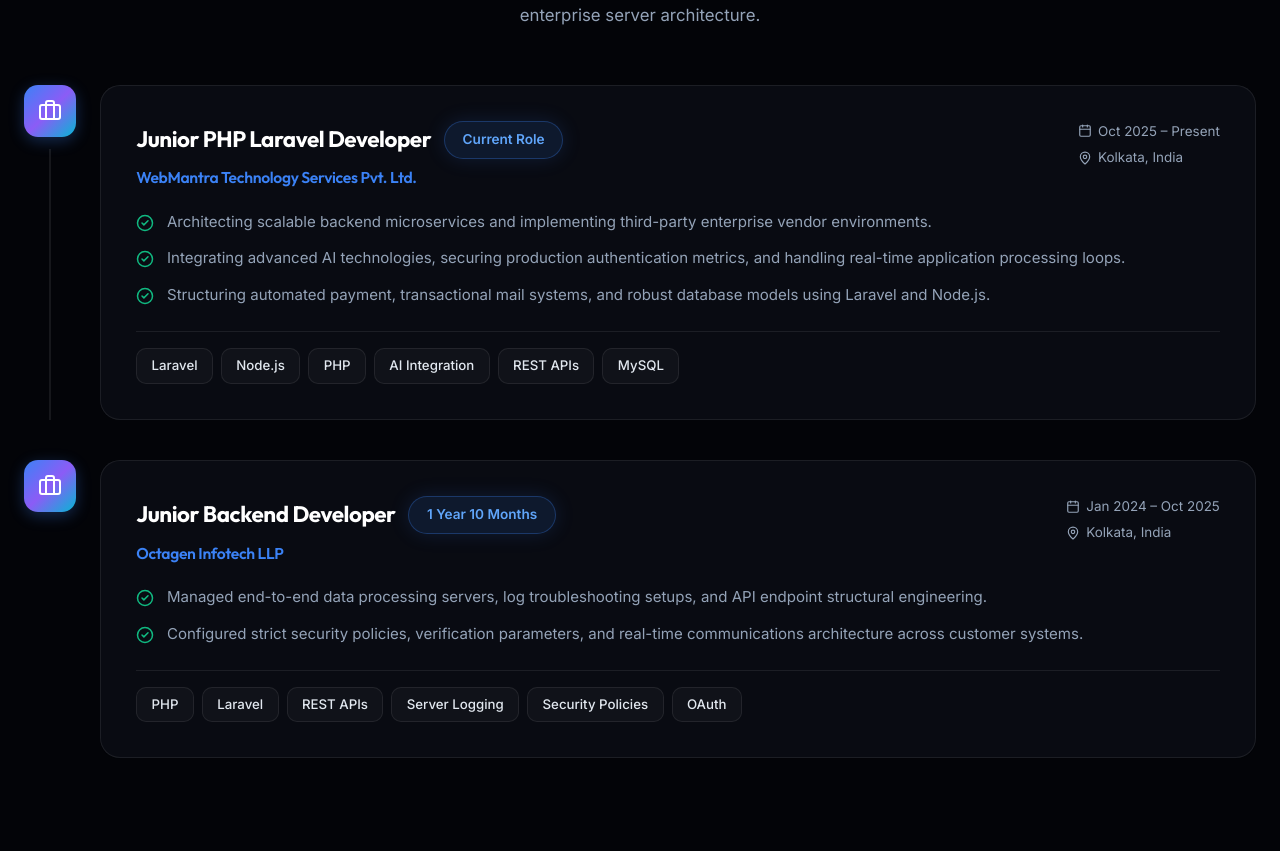
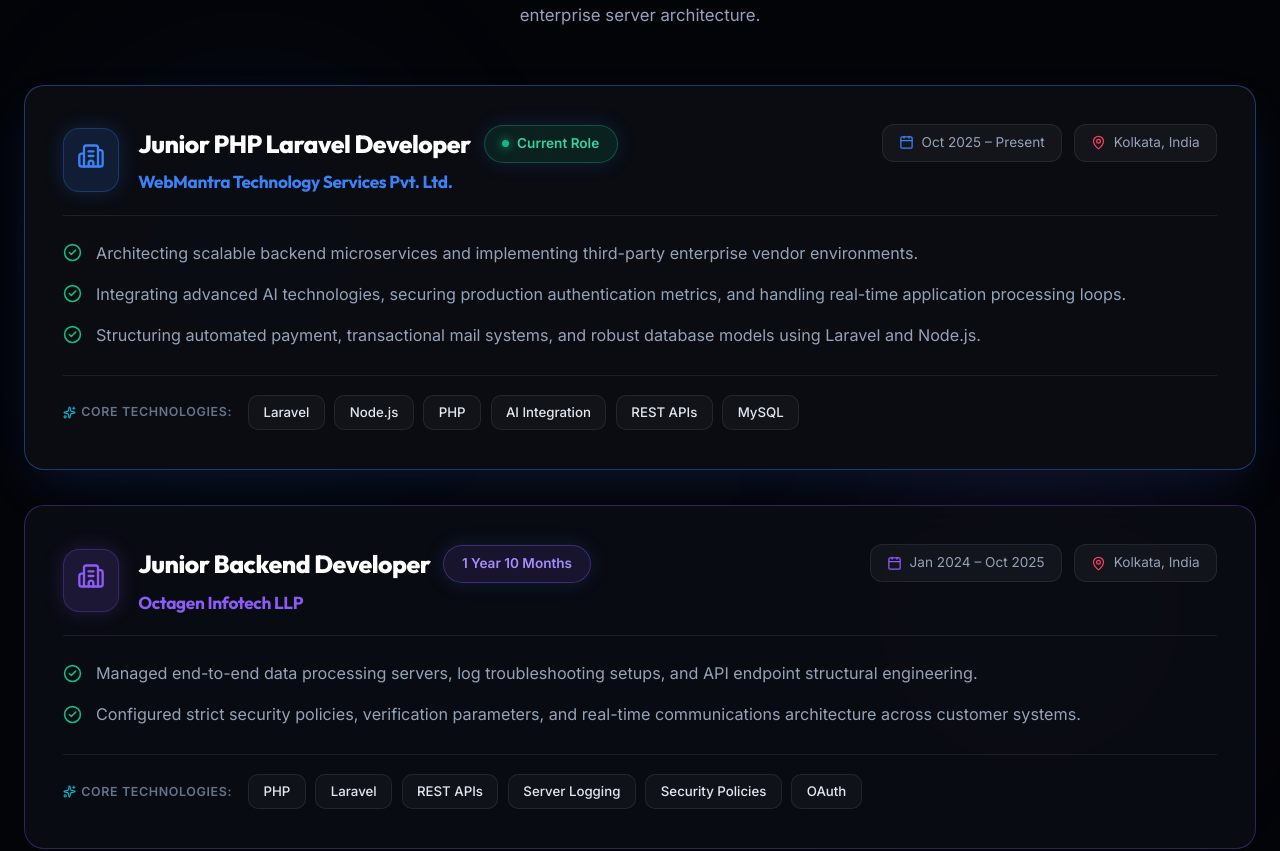
Before and after one commit to TechHub88/portfolio, a React (Vite) app: page / in a window 1280 px wide. Shown: the part 4585-5436 px from the top of the page. Built offline with nearby package versions, Linux system fonts and the light colour scheme.

Commit message:
Redesign Work Experience section into ultra-classy full-width glassmorphism cards with zero side gaps

```diff
--- a/src/components/Experience.jsx
+++ b/src/components/Experience.jsx
@@ -1,6 +1,6 @@
 import React from 'react';
 import { motion } from 'framer-motion';
-import { Briefcase, Calendar, MapPin, CheckCircle2 } from 'lucide-react';
+import { Briefcase, Calendar, MapPin, CheckCircle2, Building2, Sparkles } from 'lucide-react';
 
 const experiences = [
   {
@@ -9,6 +9,8 @@
     location: 'Kolkata, India',
     period: 'Oct 2025 – Present',
     badge: 'Current Role',
+    isCurrent: true,
+    accentColor: '#3b82f6',
     points: [
       'Architecting scalable backend microservices and implementing third-party enterprise vendor environments.',
       'Integrating advanced AI technologies, securing production authentication metrics, and handling real-time application processing loops.',
@@ -22,6 +24,8 @@
     location: 'Kolkata, India',
     period: 'Jan 2024 – Oct 2025',
     badge: '1 Year 10 Months',
+    isCurrent: false,
+    accentColor: '#8b5cf6',
     points: [
       'Managed end-to-end data processing servers, log troubleshooting setups, and API endpoint structural engineering.',
       'Configured strict security policies, verification parameters, and real-time communications architecture across customer systems.'
@@ -32,65 +36,125 @@
 
 const Experience = () => {
   return (
-    <section id="experience">
-      <div className="container">
+    <section id="experience" style={{ position: 'relative', overflow: 'hidden' }}>
+
+      {/* Dynamic Ambient Neon Glow Background */}
+      <div style={{
+        position: 'absolute',
+        top: '20%',
+        left: '2%',
+        width: '450px',
+        height: '450px',
+        background: 'radial-gradient(circle, rgba(59, 130, 246, 0.12) 0%, transparent 70%)',
+        filter: 'blur(90px)',
+        pointerEvents: 'none'
+      }} />
+
+      <div style={{
+        position: 'absolute',
+        bottom: '10%',
+        right: '2%',
+        width: '450px',
+        height: '450px',
+        background: 'radial-gradient(circle, rgba(139, 92, 246, 0.12) 0%, transparent 70%)',
+        filter: 'blur(90px)',
+        pointerEvents: 'none'
+      }} />
+
+      <div className="container" style={{ width: '100%' }}>
         <h2 className="section-title">Work Experience</h2>
         <p className="section-subtitle">
           Over 2 years of hands-on experience in backend engineering, API microservices, and enterprise server architecture.
         </p>
 
-        <div style={{ width: '100%', margin: '0 auto', display: 'flex', flexDirection: 'column', gap: '2.5rem' }}>
+        {/* Full-Width Classy Cards Showcase - Zero Awkward Side Gaps */}
+        <div style={{ width: '100%', display: 'flex', flexDirection: 'column', gap: '2.2rem' }}>
           {experiences.map((exp, idx) => (
             <motion.div
               key={idx}
-              initial={{ opacity: 0, y: 30 }}
+              initial={{ opacity: 0, y: 35 }}
               whileInView={{ opacity: 1, y: 0 }}
-              viewport={{ once: true, margin: "-50px" }}
-              transition={{ duration: 0.6, delay: idx * 0.15 }}
-              className="experience-row"
-              style={{ display: 'flex', gap: '1.5rem', width: '100%' }}
+              viewport={{ once: true, margin: "-40px" }}
+              transition={{ duration: 0.7, delay: idx * 0.15 }}
+              style={{ width: '100%' }}
             >
-              <div className="experience-icon-col" style={{ display: 'flex', flexDirection: 'column', alignItems: 'center' }}>
-                <div style={{
-                  width: '52px', height: '52px',
-                  borderRadius: '14px',
-                  background: 'var(--gradient-accent)',
-                  display: 'flex', justifyContent: 'center', alignItems: 'center',
-                  flexShrink: 0,
-                  boxShadow: '0 4px 15px rgba(59, 130, 246, 0.3)'
-                }}>
-                  <Briefcase size={24} color="#fff" />
-                </div>
-                {idx !== experiences.length - 1 && (
-                  <div className="experience-line" style={{ width: '2px', height: '100%', background: 'var(--border-color)', flexGrow: 1, marginTop: '0.8rem' }}></div>
-                )}
-              </div>
+              <div
+                className="card"
+                style={{
+                  width: '100%',
+                  padding: '2.4rem',
+                  borderColor: exp.isCurrent ? 'rgba(59, 130, 246, 0.4)' : 'rgba(139, 92, 246, 0.3)',
+                  background: exp.isCurrent ? 'rgba(11, 13, 20, 0.95)' : 'rgba(11, 13, 20, 0.85)',
+                  boxShadow: exp.isCurrent ? '0 20px 50px -10px rgba(59, 130, 246, 0.15)' : 'none'
+                }}
+              >
+                {/* Header Row: Company & Role */}
+                <div style={{ display: 'flex', justifyContent: 'space-between', alignItems: 'flex-start', flexWrap: 'wrap', gap: '1.2rem', marginBottom: '1.5rem', borderBottom: '1px solid var(--border-color)', paddingBottom: '1.2rem' }}>
 
-              <div className="card" style={{ flexGrow: 1, width: '100%' }}>
-                <div style={{ display: 'flex', justifyContent: 'space-between', alignItems: 'flex-start', flexWrap: 'wrap', gap: '0.8rem', marginBottom: '1.2rem' }}>
-                  <div>
-                    <div style={{ display: 'flex', alignItems: 'center', gap: '0.8rem', flexWrap: 'wrap', marginBottom: '0.4rem' }}>
-                      <h3 style={{ fontSize: 'clamp(1.15rem, 2.5vw, 1.4rem)', color: '#fff' }}>{exp.role}</h3>
-                      <span className="badge">{exp.badge}</span>
+                  <div style={{ display: 'flex', alignItems: 'center', gap: '1.2rem' }}>
+                    <div style={{
+                      padding: '0.8rem',
+                      borderRadius: '16px',
+                      background: exp.isCurrent ? 'rgba(59, 130, 246, 0.15)' : 'rgba(139, 92, 246, 0.15)',
+                      color: exp.accentColor,
+                      boxShadow: `0 0 20px ${exp.accentColor}33`,
+                      border: `1px solid ${exp.accentColor}44`
+                    }}>
+                      <Building2 size={28} />
                     </div>
-                    <h4 style={{ color: 'var(--accent-primary)', fontWeight: 600, fontSize: '0.98rem' }}>{exp.company}</h4>
+
+                    <div>
+                      <div style={{ display: 'flex', alignItems: 'center', gap: '0.8rem', flexWrap: 'wrap', marginBottom: '0.3rem' }}>
+                        <h3 style={{ fontSize: 'clamp(1.25rem, 2.5vw, 1.55rem)', color: '#fff', fontWeight: 800 }}>{exp.role}</h3>
+
+                        <span
+                          className="badge"
+                          style={{
+                            background: exp.isCurrent ? 'rgba(16, 185, 129, 0.12)' : 'rgba(139, 92, 246, 0.12)',
+                            borderColor: exp.isCurrent ? 'rgba(16, 185, 129, 0.35)' : 'rgba(139, 92, 246, 0.35)',
+                            color: exp.isCurrent ? '#34d399' : '#a78bfa'
+                          }}
+                        >
+                          {exp.isCurrent && (
+                            <span style={{ width: '7px', height: '7px', borderRadius: '50%', background: '#10b981', display: 'inline-block', boxShadow: '0 0 10px #10b981' }} />
+                          )}
+                          {exp.badge}
+                        </span>
+                      </div>
+
+                      <h4 style={{ color: exp.accentColor, fontWeight: 700, fontSize: '1.08rem', display: 'flex', alignItems: 'center', gap: '0.5rem' }}>
+                        {exp.company}
+                      </h4>
+                    </div>
                   </div>
-                  <div style={{ color: 'var(--text-muted)', fontSize: '0.84rem', display: 'flex', flexDirection: 'column', gap: '0.3rem' }}>
-                    <span style={{ display: 'flex', alignItems: 'center', gap: '0.4rem' }}><Calendar size={14} /> {exp.period}</span>
-                    <span style={{ display: 'flex', alignItems: 'center', gap: '0.4rem' }}><MapPin size={14} /> {exp.location}</span>
+
+                  {/* Metadata Chips: Period & Location */}
+                  <div style={{ display: 'flex', gap: '0.8rem', flexWrap: 'wrap', alignItems: 'center' }}>
+                    <div style={{ padding: '0.45rem 1rem', background: 'rgba(255, 255, 255, 0.04)', borderRadius: '12px', border: '1px solid var(--border-color)', color: 'var(--text-muted)', fontSize: '0.85rem', display: 'flex', alignItems: 'center', gap: '0.45rem' }}>
+                      <Calendar size={15} color={exp.accentColor} /> {exp.period}
+                    </div>
+                    <div style={{ padding: '0.45rem 1rem', background: 'rgba(255, 255, 255, 0.04)', borderRadius: '12px', border: '1px solid var(--border-color)', color: 'var(--text-muted)', fontSize: '0.85rem', display: 'flex', alignItems: 'center', gap: '0.45rem' }}>
+                      <MapPin size={15} color="var(--accent-rose)" /> {exp.location}
+                    </div>
                   </div>
+
                 </div>
 
-                <ul style={{ listStyle: 'none', padding: 0, color: 'var(--text-muted)', display: 'flex', flexDirection: 'column', gap: '0.8rem', marginBottom: '1.5rem' }}>
+                {/* Key Deliverables Points */}
+                <ul style={{ listStyle: 'none', padding: 0, color: 'var(--text-muted)', display: 'flex', flexDirection: 'column', gap: '0.9rem', marginBottom: '1.6rem' }}>
                   {exp.points.map((point, pIdx) => (
-                    <li key={pIdx} style={{ display: 'flex', gap: '0.8rem', alignItems: 'flex-start', lineHeight: 1.6, fontSize: '0.94rem' }}>
-                      <CheckCircle2 size={18} color="var(--accent-emerald)" style={{ flexShrink: 0, marginTop: '0.25rem' }} />
+                    <li key={pIdx} style={{ display: 'flex', gap: '0.85rem', alignItems: 'flex-start', lineHeight: 1.65, fontSize: '1.01rem' }}>
+                      <CheckCircle2 size={19} color="var(--accent-emerald)" style={{ flexShrink: 0, marginTop: '0.2rem' }} />
                       <span>{point}</span>
                     </li>
                   ))}
                 </ul>
 
-                <div style={{ display: 'flex', flexWrap: 'wrap', gap: '0.5rem', paddingTop: '1rem', borderTop: '1px solid var(--border-color)' }}>
+                {/* Tech Pills Footer */}
+                <div style={{ display: 'flex', flexWrap: 'wrap', gap: '0.6rem', paddingTop: '1.2rem', borderTop: '1px solid var(--border-color)', alignItems: 'center' }}>
+                  <span style={{ fontSize: '0.78rem', color: 'var(--text-dim)', fontWeight: 600, textTransform: 'uppercase', letterSpacing: '0.05em', marginRight: '0.4rem', display: 'flex', alignItems: 'center', gap: '0.3rem' }}>
+                    <Sparkles size={13} color="var(--accent-cyan)" /> Core Technologies:
+                  </span>
                   {exp.tech.map((t, tIdx) => (
                     <span key={tIdx} className="tech-pill">{t}</span>
                   ))}
```
